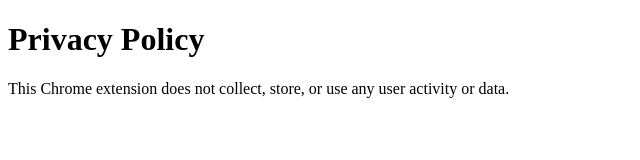
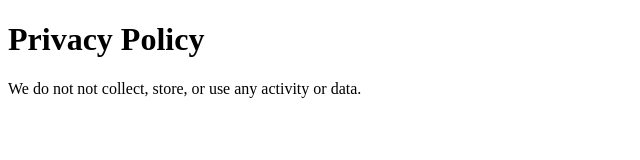
Before and after one commit to dontworryaboutit11/dontworryaboutit11.github.io, a plain HTML site: page index.html in a window 1280 px wide. Shown: the whole page, without its empty margins (0-640 px from the left). Drawn offline with Linux system fonts and the light colour scheme.

Commit message:
Update index.html

```diff
--- a/index.html
+++ b/index.html
@@ -7,6 +7,6 @@
 </head>
 <body>
     <h1>Privacy Policy</h1>
-    <p>This Chrome extension does not collect, store, or use any user activity or data.</p>
+    <p>We do not not collect, store, or use any activity or data.</p>
 </body>
 </html>
```
